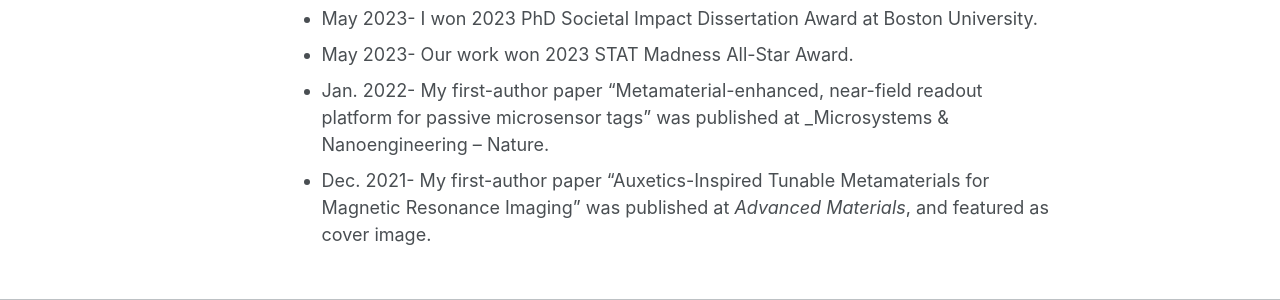
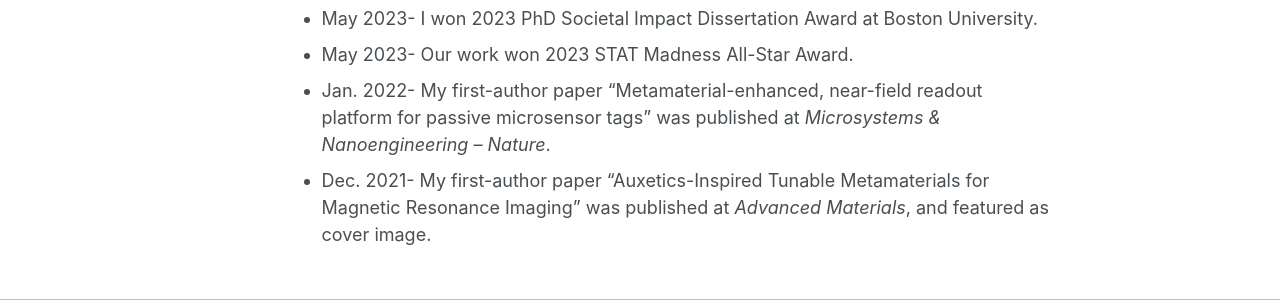
Before and after one commit to wuke0305/wuke0305.github.io, a Jekyll site: the page built from _pages/about.md, in a window 1280 px wide and 1319 px high. Shown: the part 864-1164 px from the top of the window. Built offline with Jekyll 4.4.1, drawn with Linux system fonts in a browser that asks for light colours; some web fonts are replaced.

```diff
--- a/_pages/about.md
+++ b/_pages/about.md
@@ -21,5 +21,5 @@ Recent News
 ======
 * May 2023- I won 2023 PhD Societal Impact Dissertation Award at Boston University.
 * May 2023- Our work won 2023 STAT Madness All-Star Award.
-* Jan. 2022- My first-author paper “Metamaterial-enhanced, near-field readout platform for passive microsensor tags” was published at _Microsystems & Nanoengineering – Nature.
+* Jan. 2022- My first-author paper “Metamaterial-enhanced, near-field readout platform for passive microsensor tags” was published at _Microsystems & Nanoengineering – Nature_.
 * Dec. 2021- My first-author paper “Auxetics-Inspired Tunable Metamaterials for Magnetic Resonance Imaging” was published at _Advanced Materials_, and featured as cover image.
```
